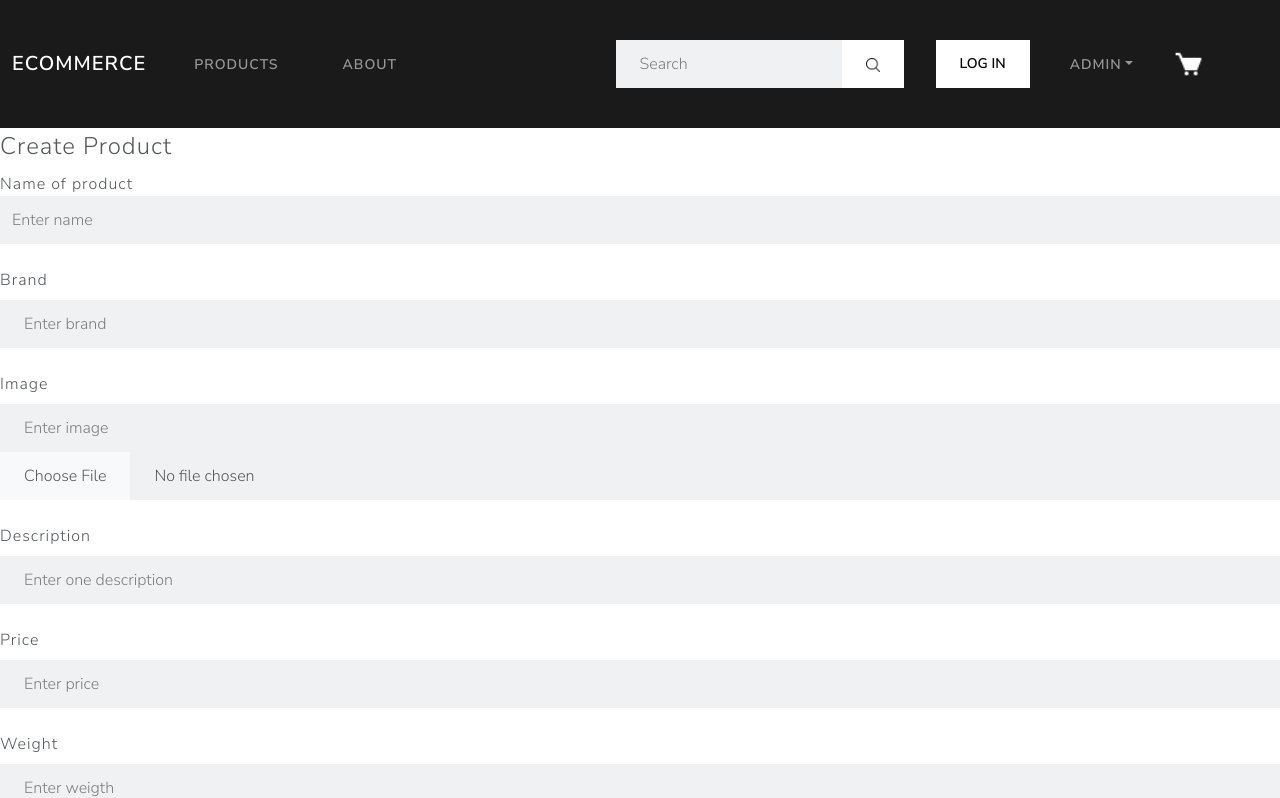
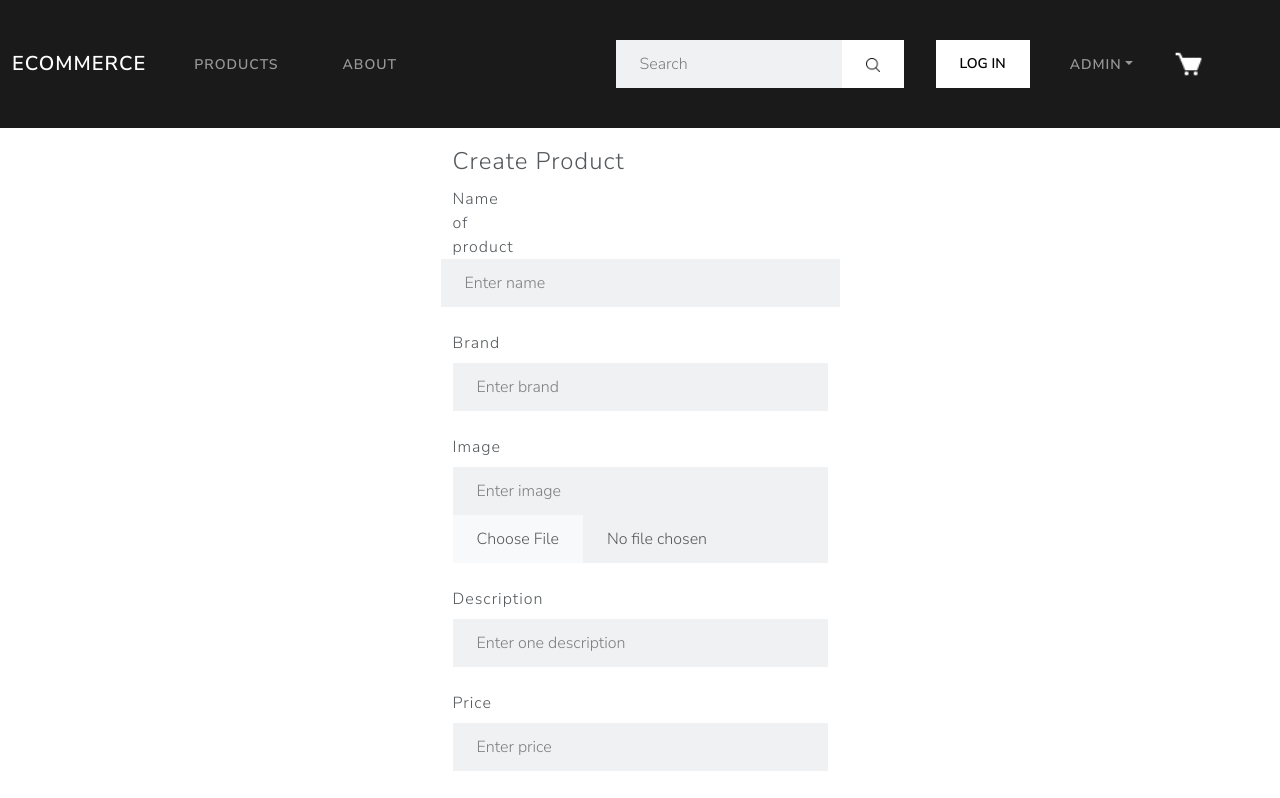
Before and after one commit to nmacenco/Ecommerce-Project, a React (Create React App) app in the folder client/: page /createProduct in a window 1280 px wide. Shown: the top 798 px of the page. Built offline with nearby package versions, Linux system fonts and the light colour scheme.

Commit message:
Styles to FormCreate

```diff
--- a/client/src/components/form/FormCreate.tsx
+++ b/client/src/components/form/FormCreate.tsx
@@ -2,6 +2,7 @@ import React, { useState } from 'react'
 import { useDispatch } from 'react-redux';
 import { postProduct } from '../../redux/actions/products';
 import validaciones from './validations'
+import { FormContainer } from './FormCreateStyles';
 
 export interface IProduct_Create {
     subcategory_id: string[];
@@ -43,7 +44,7 @@ export default function FromCreate(): JSX.Element {
     }
 
     return (
-        <div>
+        <FormContainer>
             <form onSubmit={handleSubmit}>
                 <fieldset>
                     <legend>Create Product</legend>
@@ -80,6 +81,6 @@ export default function FromCreate(): JSX.Element {
                     <button type="submit" className="btn btn-primary">Submit</button>
                 </fieldset>
             </form>
-        </div>
+        </FormContainer>
     )
 }
--- /dev/null
+++ b/client/src/components/form/FormCreateStyles.ts
@@ -0,0 +1,10 @@
+import styled from "styled-components";
+
+export const FormContainer = styled.div`
+  display: flex;
+  flex-direction: column;
+  align-items: center;
+  justify-content: flex-start;
+  padding: 15px;
+  width: 100vw;
+`;
```
